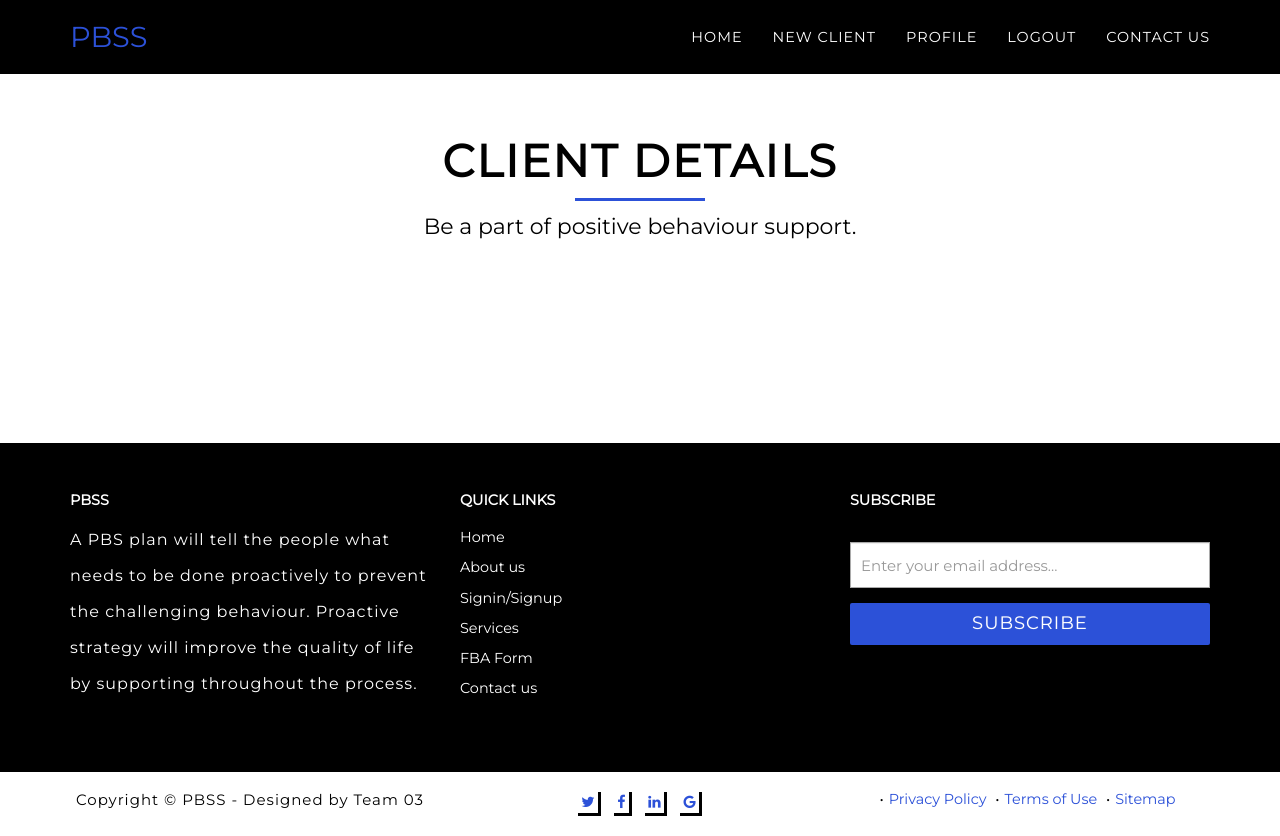
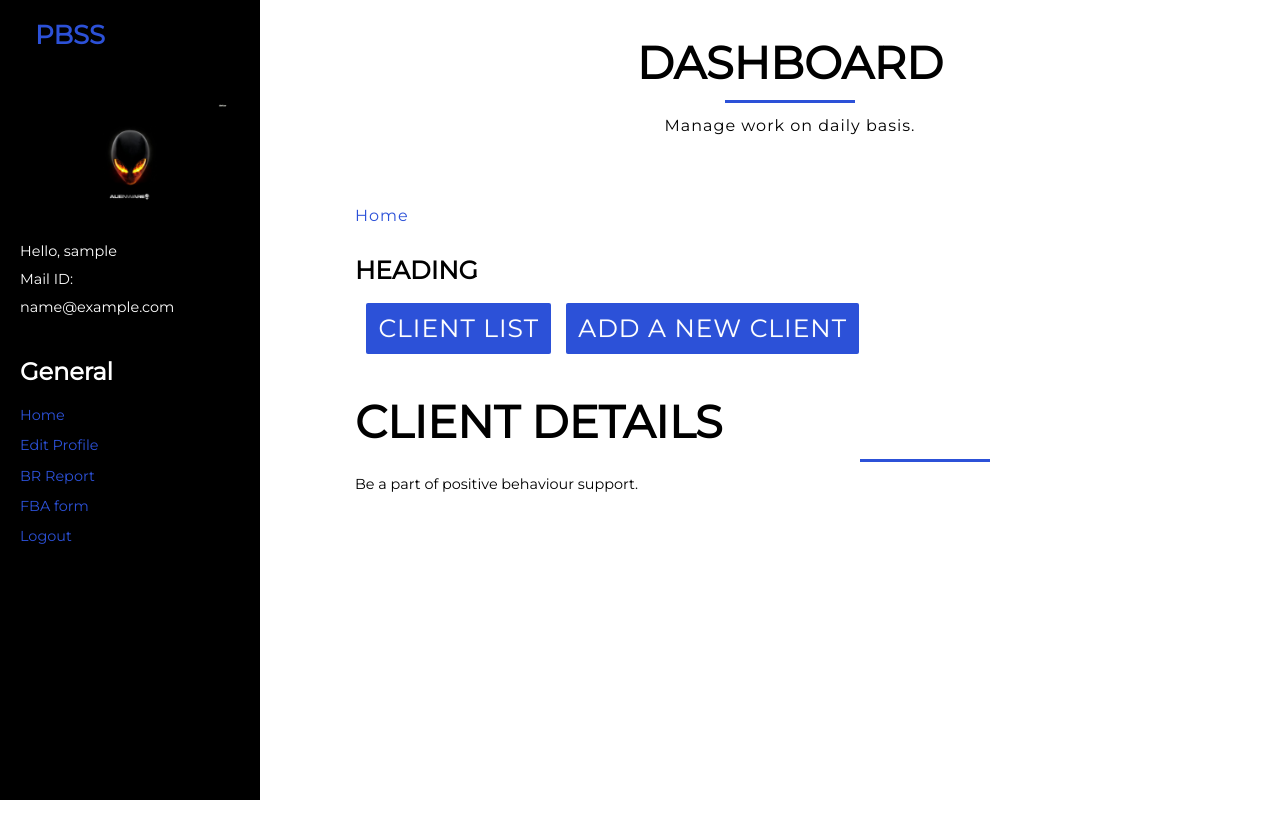
Before and after one commit to NBGAzure/Positivebehaviour, a Django app: page /client/ in a window 1280 px wide. After the commit the page ends 800 px from the top, so only its background shows below. Run offline with Django 3.2, Linux system fonts and the light colour scheme; the visitor is signed in with stand-in values (Sample User, id 1); data that the repository does not hold is empty; some libraries are stand-ins or nearby versions.

Commit message:
add client

```diff
--- a/PBSS/positivebehaviour/static/css/style.css
+++ b/PBSS/positivebehaviour/static/css/style.css
@@ -1074,3 +1074,7 @@ input{
 .cd-author .cd-author-info li:first-child {
     text-align: center;
 }
+
+.col-md-8 {
+    width: 100%;
+}
--- a/PBSS/users/templates/users/client.html
+++ b/PBSS/users/templates/users/client.html
@@ -1,65 +1,105 @@
-
-{%  extends "users/userbase.html" %}
+{%  extends "users/dashboardbase.html" %}
+{% load crispy_forms_tags %}
 {% block content %}
 {% load static %}
-        {% load crispy_forms_tags %}
-<nav class="navbar navbar-default navbar-fixed-top">
-        <div class="container">
-            <!-- Brand and toggle get grouped for better mobile display -->
-            <div class="navbar-header page-scroll">
-                <button type="button" class="navbar-toggle" data-toggle="collapse" data-target="#bs-example-navbar-collapse-1">
-                    <span class="sr-only">Toggle navigation</span>
-                    <span class="icon-bar"></span>
-                    <span class="icon-bar"></span>
-                    <span class="icon-bar"></span>
-                </button>
-                <a class="navbar-brand page-scroll" href="{% url 'index' %}">PBSS</a>
+
+
+  <div class="page-wrapper chiller-theme toggled">
+  <a id="show-sidebar" class="btn btn-sm btn-dark" href="#">
+    <i class="fas fa-bars"></i>
+  </a>
+  <nav id="sidebar" class="sidebar-wrapper">
+    <div class="sidebar-content">
+      <div class="sidebar-brand">
+          <a class="navbar-brand page-scroll" style="font-size: 26px;" href="{% url 'index' %}">PBSS</a>
+      </div>
+        <div>
+                        {%  if messages %}
+                        {% for message in messages %}
+                        <div class="alert alert-{{ message.tags }}" style="text-align: center">
+                        {{ message }}
+                        </div>
+                        {% endfor %}
+                        {%  endif %}
+                        </div>
+      <div class="sidebar-header">
+        <div class="user-pic">
+          <img class="img-responsive img-rounded" src="{{ user.profile.image.url }}"
+            alt="User picture">
         </div>
 
-            <!-- Collect the nav links, forms, and other content for toggling -->
-            <div class="collapse navbar-collapse" id="bs-example-navbar-collapse-1">
-                <ul class="nav navbar-nav navbar-right">
-                    <li class="hidden">
-                        <a href="#page-top"></a>
+
+
+        <div class="user-info">
+          <span class="user-name" style="margin-top: 6%; margin-bottom: 6%;">Hello, {{ user.username }}</span>
+            <span class="user-name" style="margin-top: 6%;">Mail ID:</span>  <span class="user-name" style="margin-top: 6%;">{{ user.email }}</span>
+        </div>
+      </div>
+
+
+      <!-- sidebar-search  -->
+      <div class="sidebar-menu">
+        <ul>
+          <li class="header-menu">
+            <span style="font-size: 24px; margin-top: 4%; margin-bottom: 4%;">General</span>
           </li>
-					<li>
-                        <a class="page-scroll" href="{% url 'index' %}">Home</a>
+             <li class="sidebar-dropdown">
+           <a href="{% url 'profile' %}">
+              <span>Home</span>
+            </a>
           </li>
-                    <li>
-                         {% if user.is_authenticated %}
-                     <li>
-                                 <a class="page-scroll" href="{% url 'client-create' %}">New Client</a>
+          <li class="sidebar-dropdown">
+           <a href="{% url 'edit_profile' %}">
+              <span>Edit Profile</span>
+            </a>
           </li>
-                             <li>
-                                 <a class="page-scroll" href="{% url 'profile' %}">Profile</a>
+          <li class="sidebar-dropdown">
+            <a href="{% url 'fbaform' %}" >
+              <span>BR Report</span>
+            </a>
           </li>
-                             <li>
-                                 <a class="page-scroll" href="{% url 'logout' %}">Logout</a>
+          <li class="sidebar-dropdown">
+            <a href="{% url 'fbaform' %}" >
+              <span>FBA form</span>
+            </a>
           </li>
-                     </li>
-                             <li>
-
-                         {% else %}
-                            <a class="page-scroll" href="#portal">Signup</a>
-                        </li>
-                         {% endif %}
-
-                        <li>
-                            <a class="page-scroll" href="{% url 'contact' %}">Contact us</a>
+            <li class="sidebar-dropdown">
+            <a href="{% url 'logout' %}" >
+              <span>Logout</span>
+            </a>
           </li>
         </ul>
       </div>
-            <!-- /.navbar-collapse -->
+      <!-- sidebar-menu  -->
     </div>
-        <!-- /.container-fluid -->
+
   </nav>
-
-
-     <div id="page-content" class="index-page">
-            <section id="" class="box-content box-1" style="background: white; margin-top: 3%;">
+  <!-- sidebar-wrapper  -->
+  <main class="page-content">
+    <div class="container-fluid">
+       <h2 style="text-align: center;">Dashboard</h2>
+        <hr>
+      <div class="row">
+        <div class="form-group col-md-12">
+          <p style="text-align: center;">Manage work on daily basis.</p>
+        </div>
+      </div>
          <div class="container">
                     <div class="row heading">
-                        <div class="col-lg-12">
+                        <div class="col-lg-12" style="margin-top: 5%; margin-bottom: 3%;">
+                            <p style="margin-bottom: 3%;"><a href="{% url 'profile' %}">Home</a></p>
+                            <h4>Heading</h4>
+                             {% if user.is_authenticated %}
+                              <a class="btn btn-3 btn-sm" href="{% url 'client' %}" style="margin-left: 1%;" >Client List</a>
+                                 <a class="btn btn-3 btn-sm" href="{% url 'client-create' %}" style="margin-left: 1%;" >Add A new client</a>
+                            {% else %}
+                            <a class="page-scroll" href="#portal">login</a>
+                        </li>
+                         {% endif %}
+                        </div>
+                    </div>
+        <div class="row">
+        <div class="col-sm-12">
              <h2>Client Details</h2>
                             <hr>
                             <div class="intro">Be a part of positive behaviour support.</div>
@@ -74,7 +114,9 @@
                 {% endfor %}
                         </div>
                 </div>
-            </section>
+        </div>
+  </main>
+  <!-- page-content" -->
 </div>
 
 {% endblock content %}
```
Also changed, not shown: PBSS/users/templates/users/profile.html (+9 -3 lines). Lines whose indentation alone changed are shown as unchanged.
